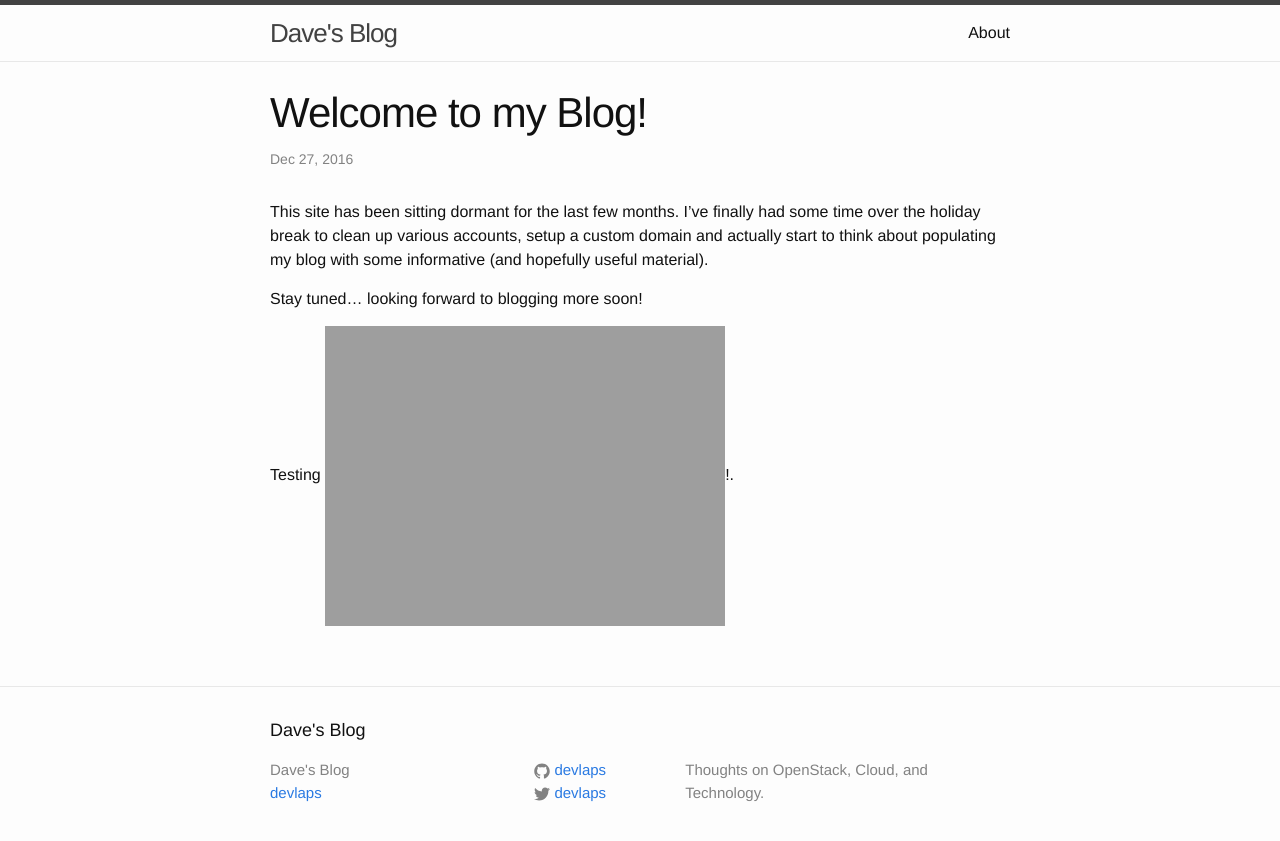
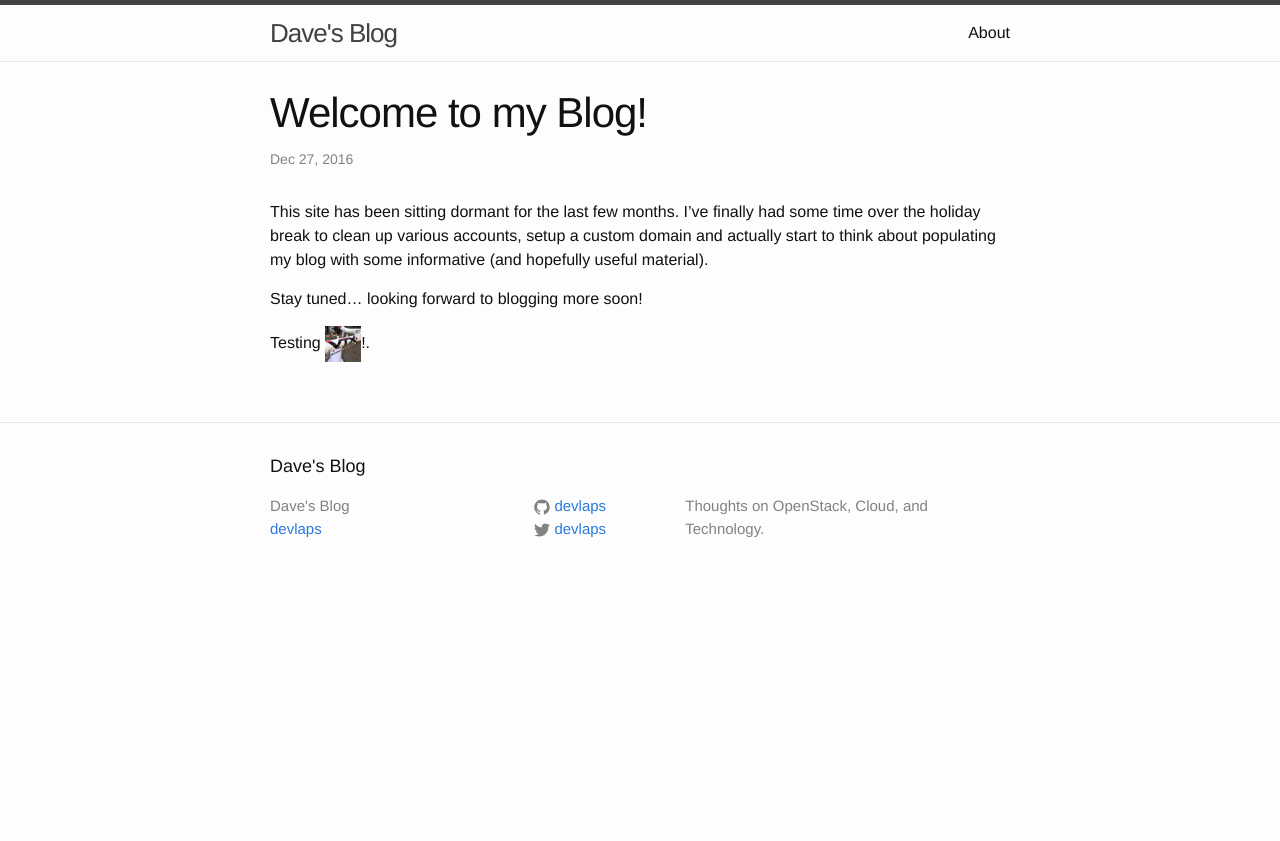
Before and after one commit to devlaps/blog, a Jekyll site: the page built from _posts/2016-12-27-welcome.markdown, in a window 1280 px wide. Shown: the top 841 px of the page. Built offline with Jekyll 4.4.1, drawn with Linux system fonts in a browser that asks for light colours.

Commit message:
Add width

```diff
--- a/_posts/2016-12-27-welcome.markdown
+++ b/_posts/2016-12-27-welcome.markdown
@@ -12,4 +12,4 @@ to think about populating my blog with some informative
 
 Stay tuned... looking forward to blogging more soon!
 
-Testing ![image](/images/vtx.jpg =100x)!.
+Testing ![image](/images/vtx.jpg){:height="36px" width="36px"}!.
```
